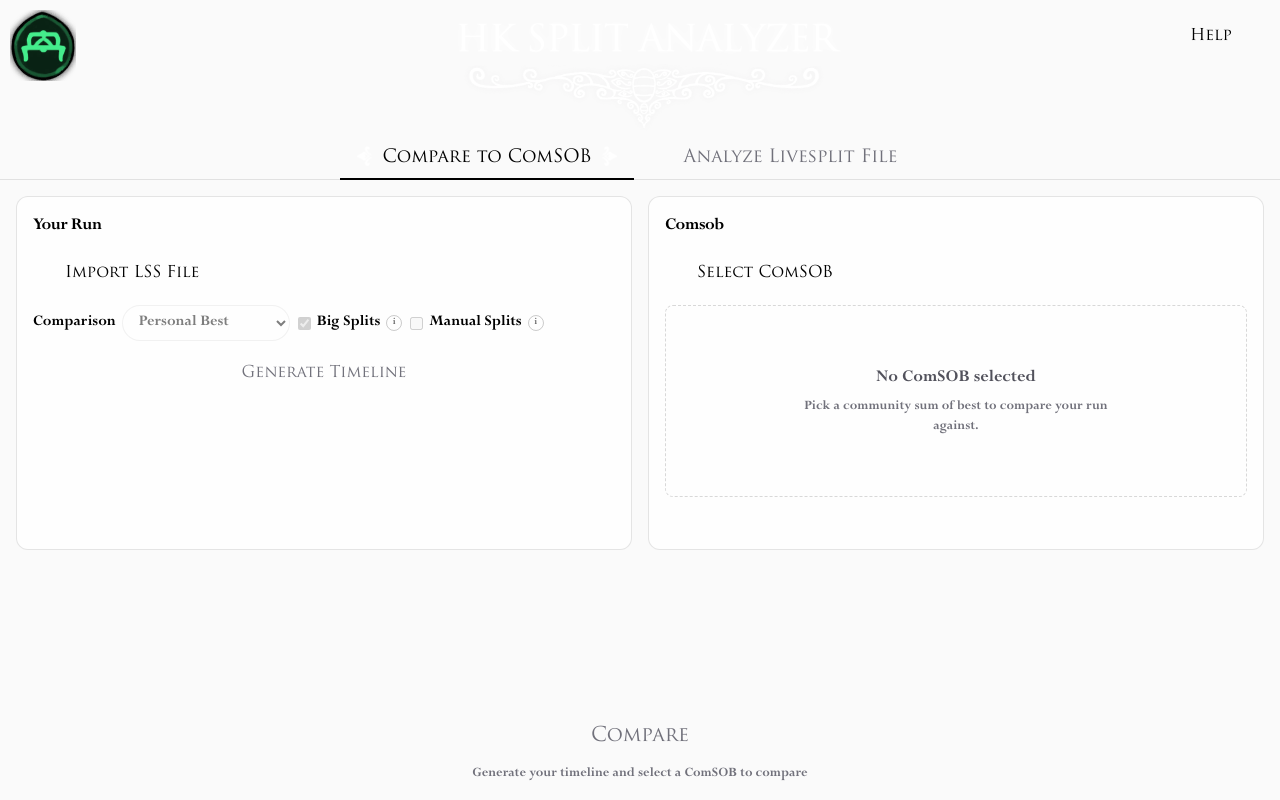
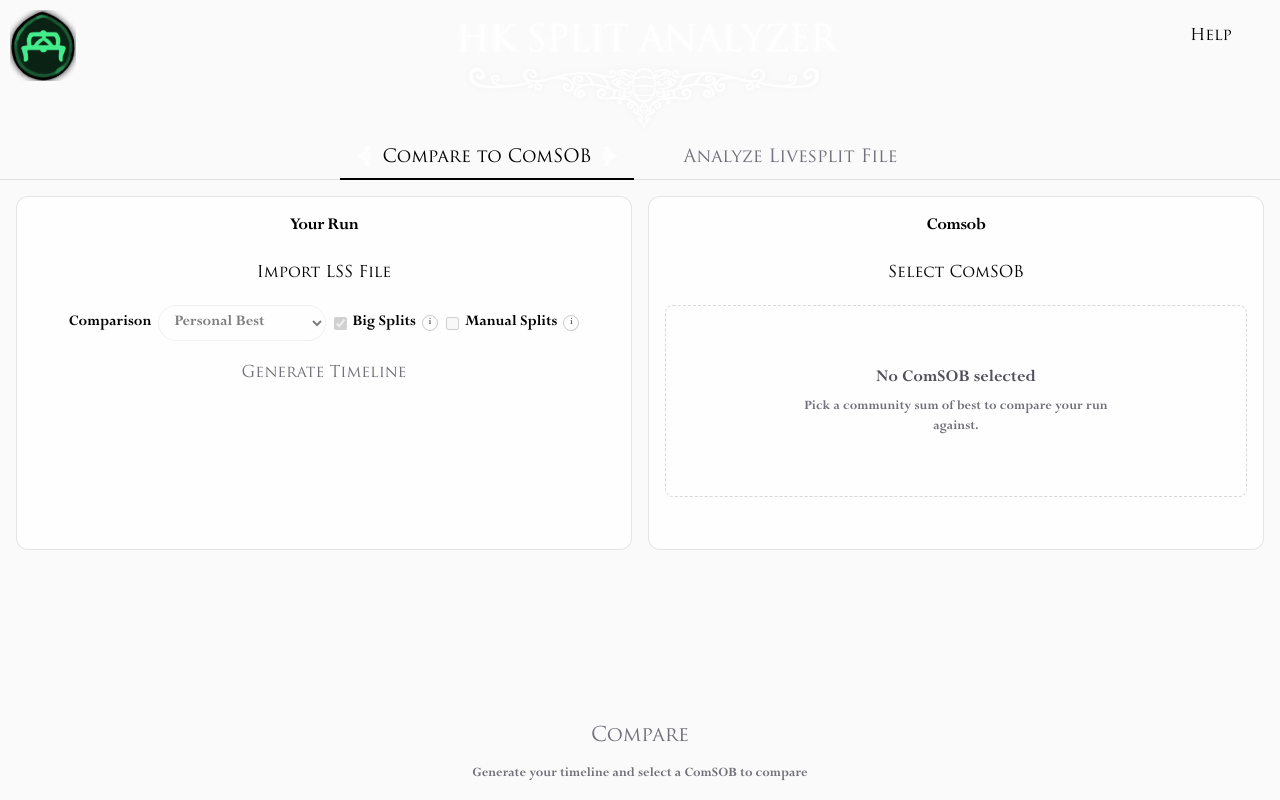
Before and after one commit to briank1727/hksplitanalyzer, a Next.js app: page / in a window 1280 px wide. Built offline with nearby package versions, Linux system fonts and the light colour scheme.

Commit message:
Center elements in LiveSplitImporterView and ComsobImporterView

```diff
--- a/views/ComsobImporterView.tsx
+++ b/views/ComsobImporterView.tsx
@@ -64,10 +64,10 @@
   return (
     <>
       <div className="h-80 overflow-hidden">
-        <h2 className="mb-3 text-lg font-semibold tracking-tight text-black dark:text-zinc-50">
+        <h2 className="mb-3 text-center text-lg font-semibold tracking-tight text-black dark:text-zinc-50">
           {title}
         </h2>
-        <div className="flex flex-wrap items-center gap-2">
+        <div className="flex flex-wrap items-center justify-center gap-2">
           <Button size="sm" onClick={() => setDialogOpen(true)}>
             Select ComSOB
           </Button>
@@ -126,7 +126,7 @@
           </ul>
         </Dialog>
         {generated && importedName && generatedStats && (
-          <div className="mt-3 rounded-lg border border-green-200 bg-green-50 p-3 text-sm text-green-800 dark:border-green-900 dark:bg-green-950 dark:text-green-200">
+          <div className="mt-3 rounded-lg border text-center border-green-200 bg-green-50 p-3 text-sm text-green-800 dark:border-green-900 dark:bg-green-950 dark:text-green-200">
             <div>
               Imported {importedName} ({generatedStats.numSplits} split
               {generatedStats.numSplits === 1 ? "" : "s"}
@@ -146,7 +146,7 @@
           </div>
         )}
         {importError && (
-          <div className="mt-3 rounded-lg border border-red-200 bg-red-50 p-3 text-sm text-red-800 dark:border-red-900 dark:bg-red-950 dark:text-red-200">
+          <div className="mt-3 rounded-lg border text-center border-red-200 bg-red-50 p-3 text-sm text-red-800 dark:border-red-900 dark:bg-red-950 dark:text-red-200">
             Import failed: {importError}
           </div>
         )}
--- a/views/LiveSplitImporterView.tsx
+++ b/views/LiveSplitImporterView.tsx
@@ -97,11 +97,11 @@
 
   return (
     <>
-      <div className="h-80 overflow-hidden">
+      <div className="h-80 overflow-hidden text-center">
         <h2 className="mb-3 text-lg font-semibold tracking-tight text-black dark:text-zinc-50">
           {title}
         </h2>
-        <div className="flex flex-wrap items-center gap-2">
+        <div className="flex flex-wrap items-center justify-center gap-2">
           <Button size="sm" onClick={handleImport}>
             Import LSS File
           </Button>
@@ -116,7 +116,7 @@
             Import failed: {importError}
           </div>
         )}
-        <div className="mt-4 flex flex-wrap items-center gap-2">
+        <div className="mt-4 flex flex-wrap items-center justify-center gap-2">
           <label className="flex items-center gap-1.5 disabled:opacity-50 disabled:pointer-events-none">
             <span className="text-base text-black dark:text-zinc-50">
               Comparison
```
